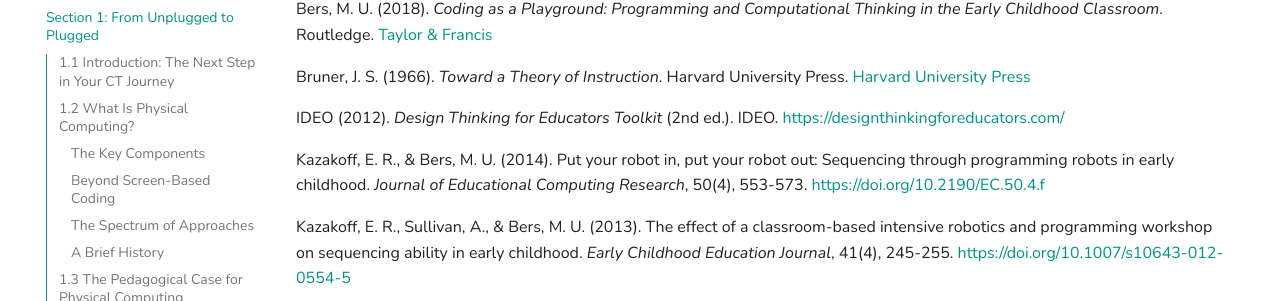
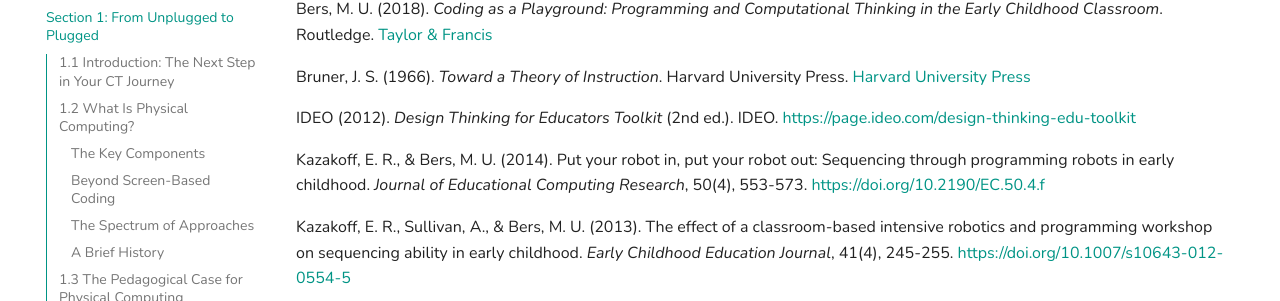
Before and after one commit to ccolo01/tem5018, an MkDocs documentation site: the page built from docs/section-1.md, in a window 1280 px wide and 900 px high, scrolled down 30167 px. Shown: the part 153-454 px from the top of the window. Built offline with MkDocs 1.6.1 and Material for MkDocs 9.7.7, drawn with Linux system fonts in a browser that asks for light colours; part of the change alters nothing that is shown.

Commit message:
Update section-1.md

```diff
--- a/docs/section-1.md
+++ b/docs/section-1.md
@@ -997,7 +997,7 @@ Bers, M. U. (2018). *Coding as a Playground: Programming and Computational Think
 
 Bruner, J. S. (1966). *Toward a Theory of Instruction*. Harvard University Press. <a href="https://www.hup.harvard.edu/books/9780674897014" target="_blank">Harvard University Press</a>
 
-IDEO (2012). *Design Thinking for Educators Toolkit* (2nd ed.). IDEO. <a href="https://designthinkingforeducators.com/" target="_blank">https://designthinkingforeducators.com/</a>
+IDEO (2012). *Design Thinking for Educators Toolkit* (2nd ed.). IDEO. <a href="https://page.ideo.com/design-thinking-edu-toolkit" target="_blank">https://page.ideo.com/design-thinking-edu-toolkit</a>
 
 Kazakoff, E. R., & Bers, M. U. (2014). Put your robot in, put your robot out: Sequencing through programming robots in early childhood. *Journal of Educational Computing Research*, 50(4), 553-573. <a href="https://doi.org/10.2190/EC.50.4.f" target="_blank">https://doi.org/10.2190/EC.50.4.f</a>
 
```
